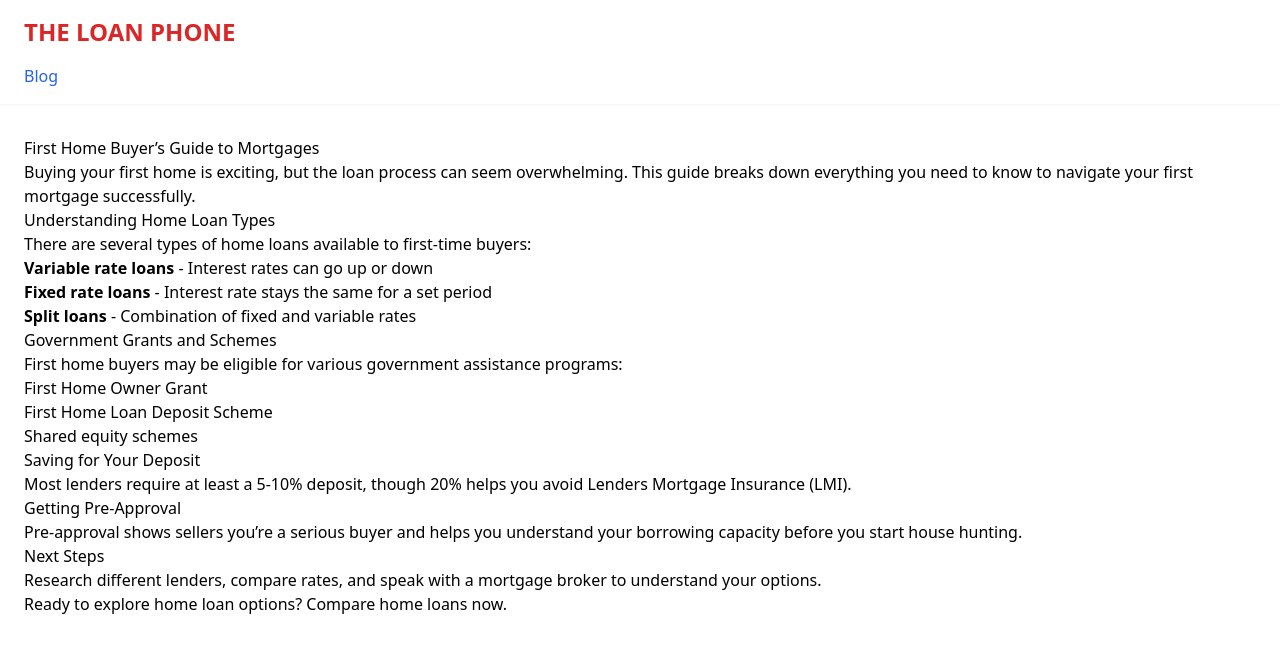
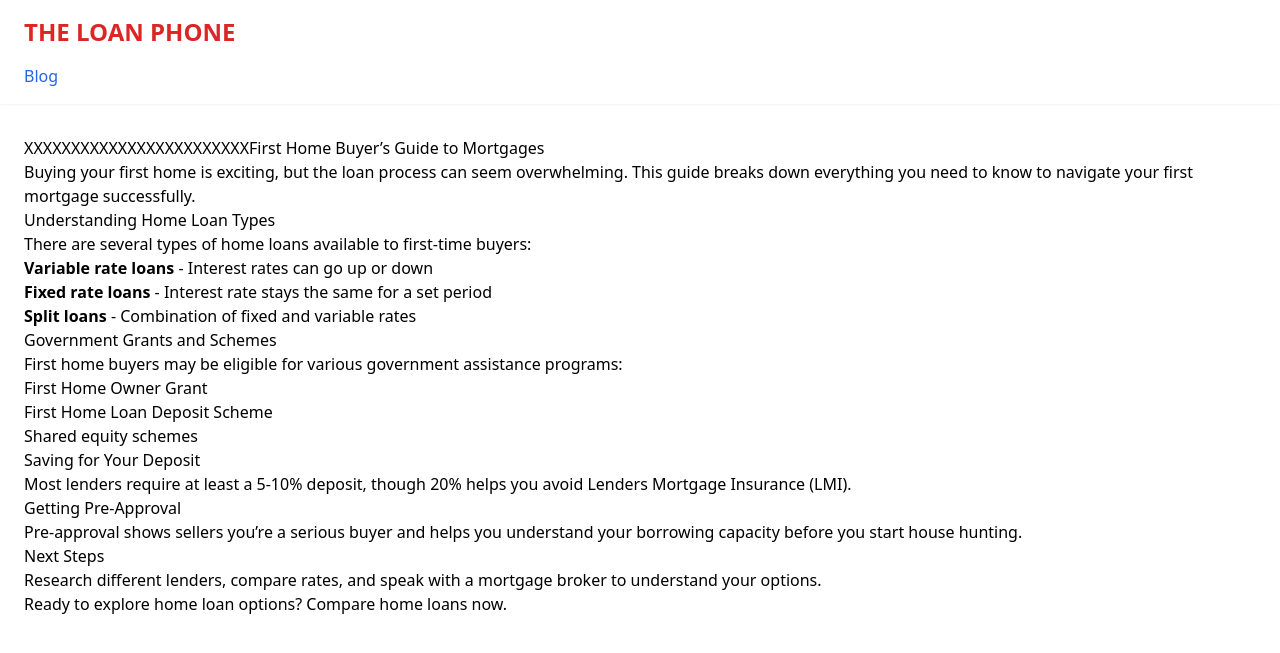
Before and after one commit to AMSumo9/loan-phone-test, a Jekyll site: the page built from _posts/2025-01-25-home-loan-guide.md, in a window 1280 px wide. Shown: the top 653 px of the page. Built offline with Jekyll 4.4.1, drawn with Linux system fonts in a browser that asks for light colours; nearby versions of some CDN libraries.

Commit message:
Update 2025-01-25-home-loan-guide.md

```diff
--- a/_posts/2025-01-25-home-loan-guide.md
+++ b/_posts/2025-01-25-home-loan-guide.md
@@ -1,11 +1,11 @@
 ---
 layout: default
-title: "First Home Buyer's Guide to Mortgages"
+title: "XXXXXXXXXXXXXXXXXXXXXXFirst Home Buyer's Guide to Mortgages"
 date: 2025-01-25
 description: "Everything first-time buyers need to know about getting a home loan."
 ---
 
-# First Home Buyer's Guide to Mortgages
+# XXXXXXXXXXXXXXXXXXXXXXXXFirst Home Buyer's Guide to Mortgages
 
 Buying your first home is exciting, but the loan process can seem overwhelming. This guide breaks down everything you need to know to navigate your first mortgage successfully.
 
```
